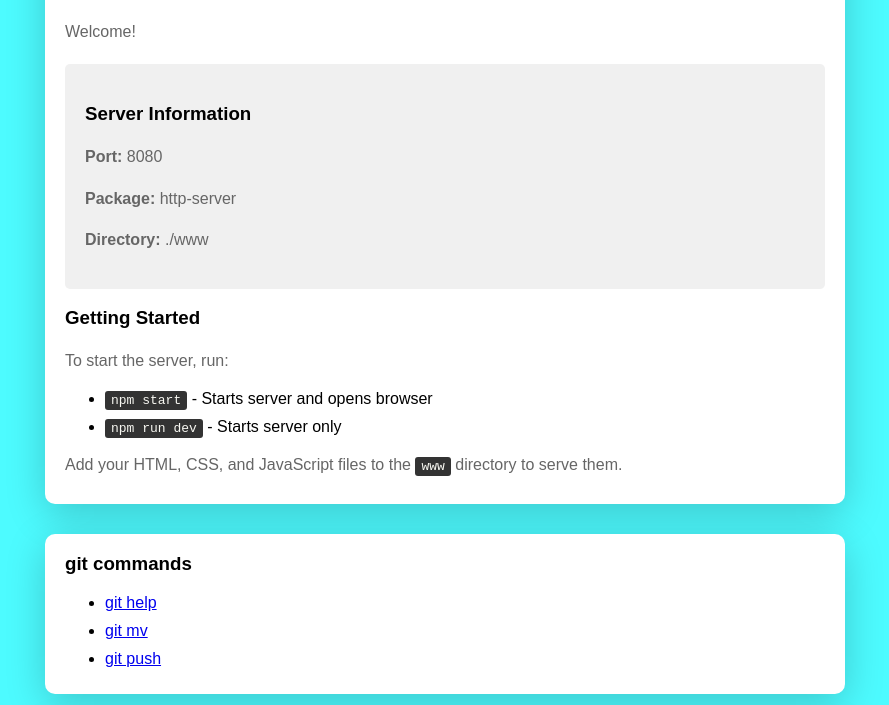
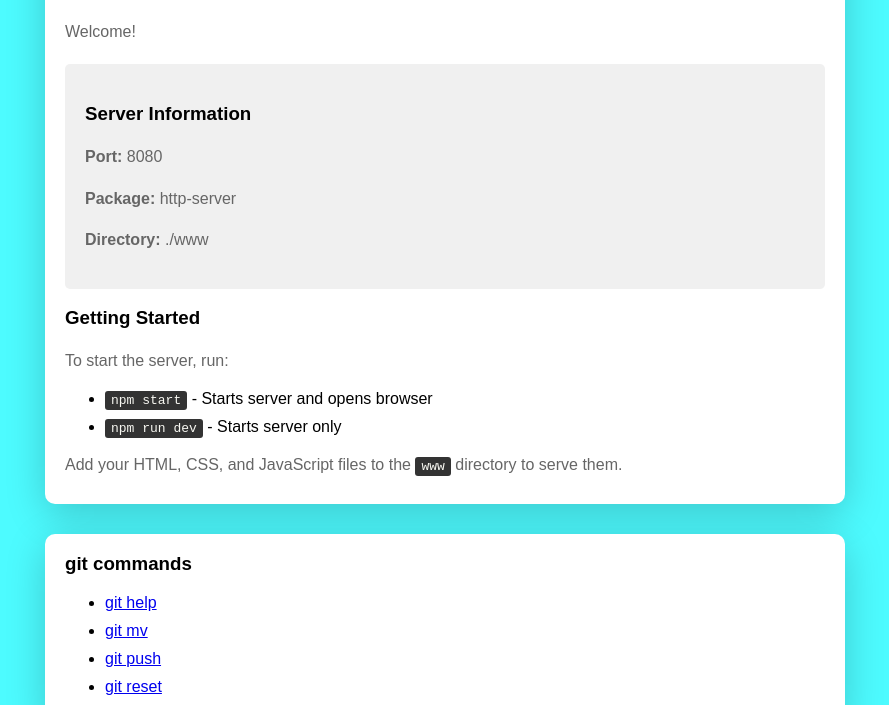
Before and after one commit to iu-web-app-dev/node-container, a website: page www/index.html in a window 1280 px wide. Shown: the part 95-800 px from the top of the page, without its empty margins (195-1084 px from the left). Drawn offline with Linux system fonts and the light colour scheme.

Commit message:
page for git reset

```diff
--- a/www/index.html
+++ b/www/index.html
@@ -40,6 +40,7 @@
             <li><a href="git-commands/help.html">git help</a></li>
             <li><a href="git-commands/mv.html">git mv</a></li>
             <li><a href="git-commands/push.html">git push</a></li>
+            <li><a href="git-commands/reset.html">git reset</a></li>
         </ul>
     </div>
 
```
